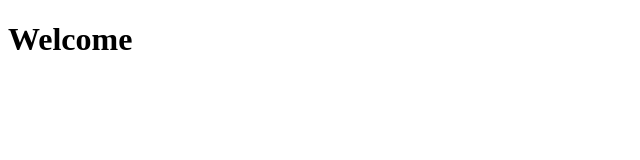
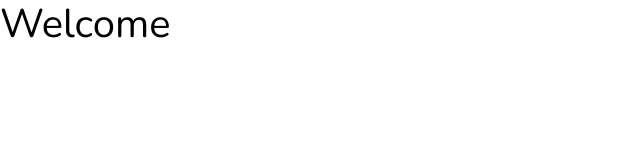
Before and after one commit to EdwardSSQ/FindBookP, a plain HTML site: page Views/index.html in a window 1280 px wide. Shown: the whole page, without its empty margins (0-640 px from the left). Drawn offline with nearby package versions, Linux system fonts and the light colour scheme.

Commit message:
agregados rutas y cabecera a index

```diff
--- a/Views/index.html
+++ b/Views/index.html
@@ -2,9 +2,23 @@
 <html lang="en">
 
 <head>
-    <meta charset="UTF-8">
-    <meta name="viewport" content="width=device-width, initial-scale=1.0">
-    <title>Index</title>
+    <meta charset="utf-8">
+    <meta name="viewport" content="width=device-width, initial-scale=1, shrink-to-fit=no">
+    <meta name="description" content="" />
+    <meta name="keywords" content="" />
+    <meta name="author" content="Free-Template.co" />
+    <link rel="shortcut icon" href="ftco-32x32.png">
+
+    <link rel="stylesheet" href="../public/css/custom-bs.css">
+    <link rel="stylesheet" href="../Public/css/jquery.fancybox.min.css">
+    <link rel="stylesheet" href="../Public/css/bootstrap-select.min.css">
+    <link rel="stylesheet" href="../Public/fonts/icomoon/style.css">
+    <link rel="stylesheet" href="../Public/fonts/line-icons/style.css">
+    <link rel="stylesheet" href="../Public/css/owl.carousel.min.css">
+    <link rel="stylesheet" href="../Public/css/animate.min.css">
+
+    <!-- MAIN CSS -->
+    <link rel="stylesheet" href="../Public/css/style.css">
 </head>
 
 <body>
```
